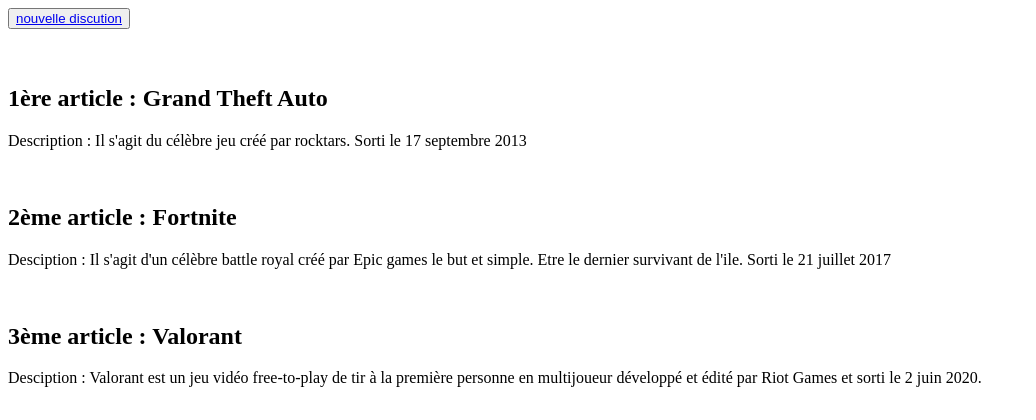
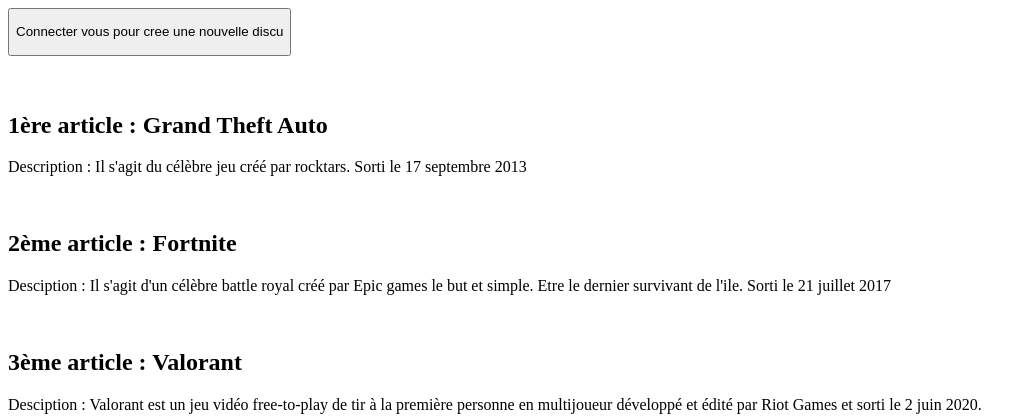
Before and after one commit to peichedev/forumproject, a PHP site: page /vue/main.php in a window 1280 px wide. Shown: the top 420 px of the page, without its empty margins (0-1036 px from the left). Run offline with PHP 8.4, Linux system fonts and the light colour scheme.

Commit message:
new_discu 2.0

```diff
--- a/vue/cree_discu.php
+++ b/vue/cree_discu.php
@@ -21,8 +21,9 @@
 				}
 				else
 				{
-					echo '<br>'.'<br>'."Veuillez vous connecter pour cree une discution";
+					echo '<br>'.'<br>'."t'as rien a faire la !! va te connecter";
 				} ?>
+
 		</form>
 	</body>
 </html>
--- a/vue/main.php
+++ b/vue/main.php
@@ -12,7 +12,7 @@
                     <a href="vue/cree_discu.php?log=1">nouvelle discution</a> <?php }
                     else
                     { ?>
-                        <a href="vue/cree_discu.php?log=2">nouvelle discution</a>
+                        <p> Connecter vous pour cree une nouvelle discu</p>
                     <?php } ?>
 
                 </button>
```
